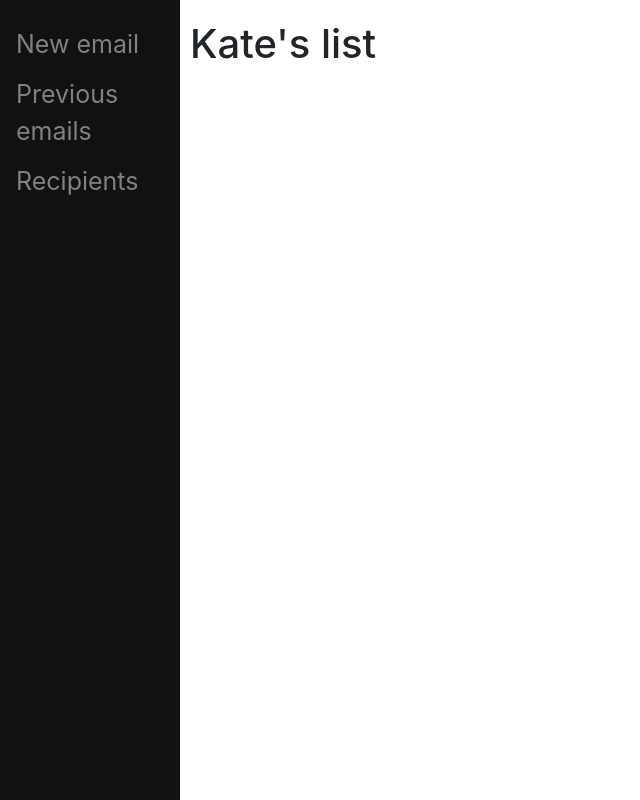
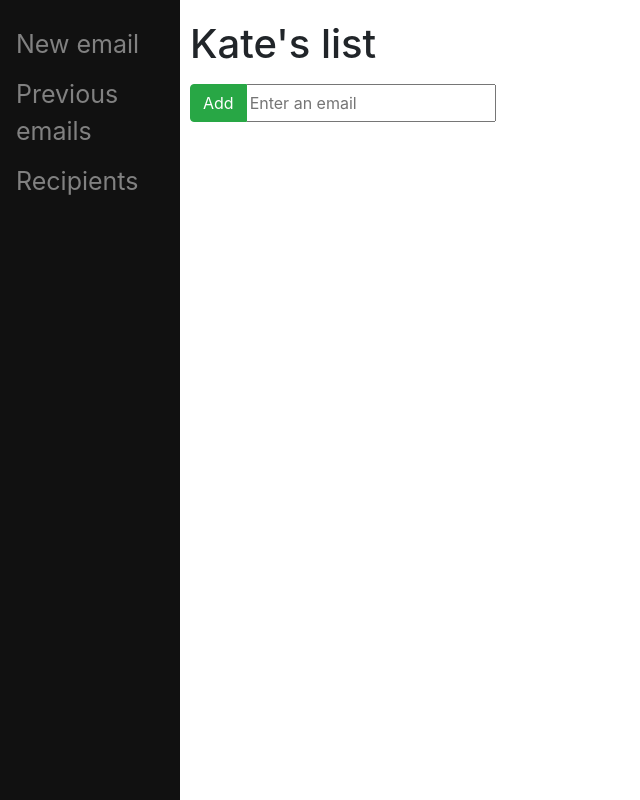
Before and after one commit to Katelynshapoval/EmailSender, a Django app: page /27 in a window 1280 px wide. Shown: the whole page, without its empty margins (0-640 px from the left). Run offline with Django 4.2, Linux system fonts and the light colour scheme; data comes from the database, SQL or seed files in the repository; both versions use the stored data as it was before the commit; data that the repository does not hold is empty.

```diff
--- a/main/forms.py
+++ b/main/forms.py
@@ -5,5 +5,8 @@ class CreateNewList(forms.Form):
     subject = forms.CharField(label="Subject", max_length=200, widget=forms.TextInput(attrs={'placeholder': 'Enter the subject', "style": "width: 300px"}))
     content = forms.CharField(label="Content", max_length=500, widget=forms.Textarea(attrs={'placeholder': 'Enter the message', "style": "height: 100px"}))
 
-class CreateNewGroup(forms.Form):
-    name = forms.CharField(label="", max_length=200)
+# class CreateNewGroup(forms.Form):
+#     name = forms.CharField(label="", max_length=200)
+
+# class AddEmail(forms.Form):
+#     email = forms.EmailField(label="", max_length=200, widget=forms.TextInput(attrs={'placeholder': "Enter an email address", "style": "width: 250px"}))
--- a/main/models.py
+++ b/main/models.py
@@ -11,7 +11,7 @@ class EmailList(models.Model):
 class Item(models.Model):
     emaillist = models.ForeignKey(EmailList, on_delete=models.CASCADE)
     recipient = models.EmailField(max_length=300)
-    chosen = models.BooleanField()
+    # chosen = models.BooleanField()
     # to = models.EmailField(blank=True, null=True)
     # to = models.EmailField()
 
--- a/main/templates/main/list.html
+++ b/main/templates/main/list.html
@@ -26,7 +26,7 @@
         <div class="input-group-prepend">
             <button type="submit" name="newItem" value="newItem" class="btn btn-success">New Group</button>
         </div>
-        <input type="text" name="new">
+        <input placeholder="Enter the group name" type="text" name="new">
 
     </div>
 </form>
--- a/main/templates/main/listofemails.html
+++ b/main/templates/main/listofemails.html
@@ -8,4 +8,14 @@
     <li>{{item}}</li>
     {% endfor %}
 </ul>
+<form method="post" action="#">
+    {% csrf_token %}
+    <div class="input-group mb-3">
+        <div class="input-group-prepend">
+            <button type="submit" name="newItem" value="add" class="btn btn-success">Add</button>
+        </div>
+        <input placeholder="Enter an email" style="width: 250px" type="email" name="new">
+
+    </div>
+</form>
 {% endblock %}
--- a/main/views.py
+++ b/main/views.py
@@ -26,14 +26,20 @@ def index(response):
     return render(response, "main/list.html", {"ls": ls})
 def list(response, id):
     ls = EmailList.objects.get(id=int(id))
-
+    if response.method == "POST":
+        if response.POST.get("newItem"):
+            txt = response.POST.get("new")
+            if len(txt) > 2:
+                ls.item_set.create(recipient=txt)
+                ls.save()
+            else:
+                print("invalid")
             # t = EmailList(name=n)
             # t.save()
             # response.user.todolist.add(t)
             # return HttpResponseRedirect("/%i" % t.id)
 
-    form = CreateNewGroup()
-    return render(response, "main/listofemails.html", {"ls": ls, "form": form})
+    return render(response, "main/listofemails.html", {"ls": ls})
 def send(response):
     if response.method == "POST":
         form = CreateNewList(response.POST)
```
Also changed, not shown: db.sqlite3, main/migrations/0001_initial.py.
